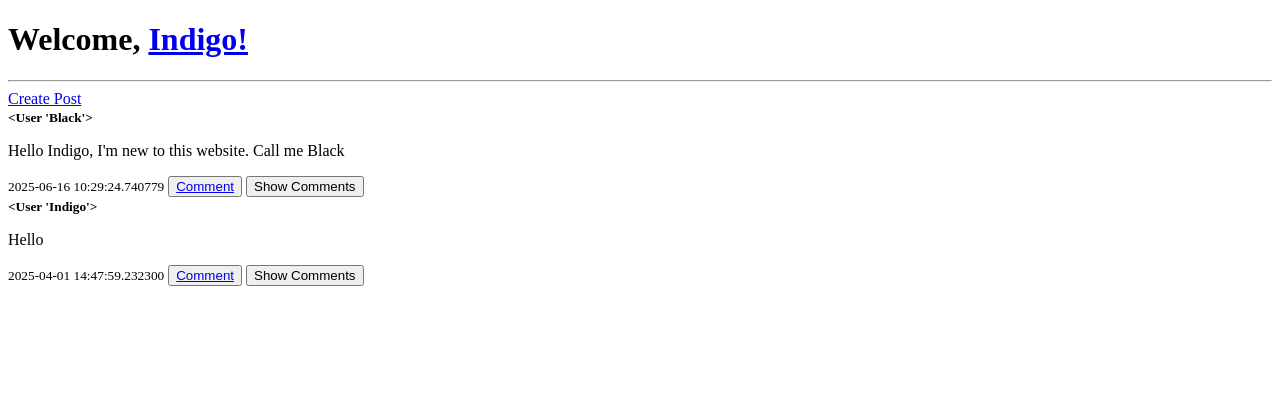
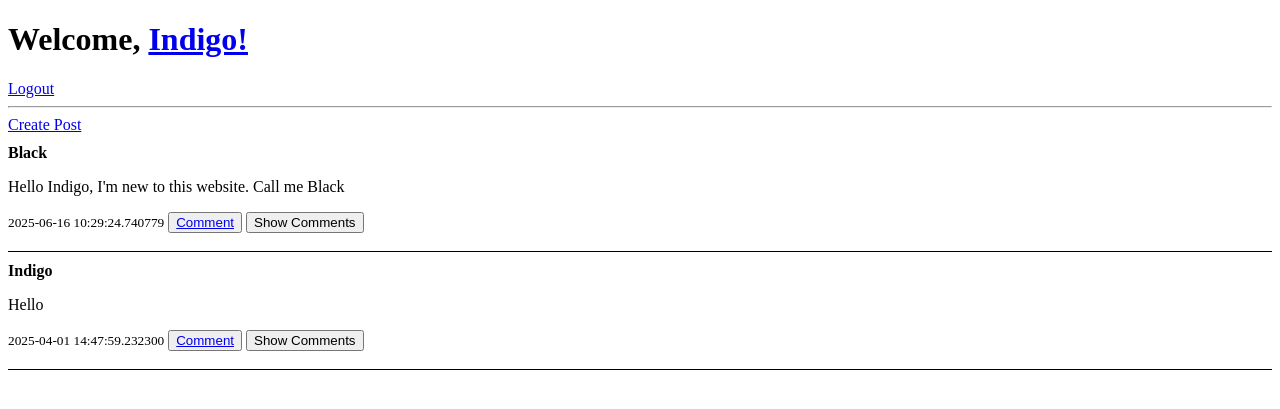
Before and after one commit to IndigoBlack/Flask-projects, a Flask app: page / in a window 1280 px wide. Shown: the top 409 px of the page. Run offline with Flask 3, Linux system fonts and the light colour scheme; a user stored in the database is signed in; data comes from the database, SQL or seed files in the repository; both versions use the stored data as it was after the commit.

Commit message:
Did some simple improvements

```diff
--- a/ChatApp/app/app.py
+++ b/ChatApp/app/app.py
@@ -8,6 +8,7 @@ from models import db, User, Post, Likes, Comment, Follow
 app = Flask(__name__)
 app.config.from_object(Config)
 db.init_app(app) #Initialize the database with the app.
+app.secret_key = 'secret_key'
 
 login_manager = LoginManager()
 login_manager.init_app(app)
@@ -37,7 +38,7 @@ def login():
         username = request.form.get('username')
         password = request.form.get('password')
 
-        # Check if user exists. logged them in if they do if they don't return them a message
+        # Check if user exists. logged them in if they do, if they don't return them a message
         user = User.query.filter_by(username=username).first()
         if user and user.check_password(password):
             login_user(user)
@@ -46,6 +47,12 @@ def login():
             flash("User not found. Are you registered?")
             return render_template('login.html')
     return render_template('login.html')
+
+@app.route("/logout")
+@login_required
+def logout():
+    logout_user()
+    return redirect(url_for("login"))
 
 @app.route('/register', methods=['GET', 'POST'])
 def register():
--- a/ChatApp/app/templates/index.html
+++ b/ChatApp/app/templates/index.html
@@ -17,25 +17,29 @@
 {% block body %}
     <h1>Welcome, {% if user.is_authenticated %}<a href="{{ url_for('profile', user_id=current_user.id) }}">{{ current_user.username }}!</a>{% else %}Guest{% endif %}</h1>
     <!-- Link to profile page here -->
-     {% if not user.is_authenticated %}
+    {% if not user.is_authenticated %}
         <a href="{{ url_for('login') }}">Login here</a>
-     {% endif %}
+    {% else %}
+        <a href="{{ url_for('logout')}}">Logout</a>
+    {% endif %}
     <hr>
     <div class="create-post">
         <a href="{{ url_for('new_post') }}">Create Post</a>
     </div>
     <div class="all-posts">
         {% for post in posts %}
-            <div id="post">
-                <small><strong>{{ post.user }}</strong></small>
+            <div style="border-bottom: 1px solid black; margin-top: 10px;" id="post">
+                <strong>{{ post.user.username }}</strong>
                 <p>{{ post.content }}</p>
                 <small>{{ post.timestamp }}</small>
                 <button><a href="{{ url_for('comment', post_id=post.id) }}">Comment</a></button>
                 <!-- Use Javascript to display the comments only when a user clicks on the post or a button -->
                  {% if post.comments %}
                  <button class="comment-button" data-post-id="{{ post.id }}">Show Comments</button>
+                 <br><br>
                  {% for comment in post.comments %}
                     <div id="comments_{{ post.id }}" class="comment-section" data-post-id="{{ post.id }}" style="display: none;">
+                        <hr>
                         <small><strong>{{ comment.user.username }}</strong> {{ comment.timestamp }}</small>
                         <p>{{ comment.content}}</p>
                     </div>
@@ -44,6 +48,7 @@
                 {% endfor %}
                 {% endif %}
             </div>
+
         {% else %}
             <p>No post found</p>
         {% endfor %}
```
Also changed, not shown: ChatApp/instance/site.db.
